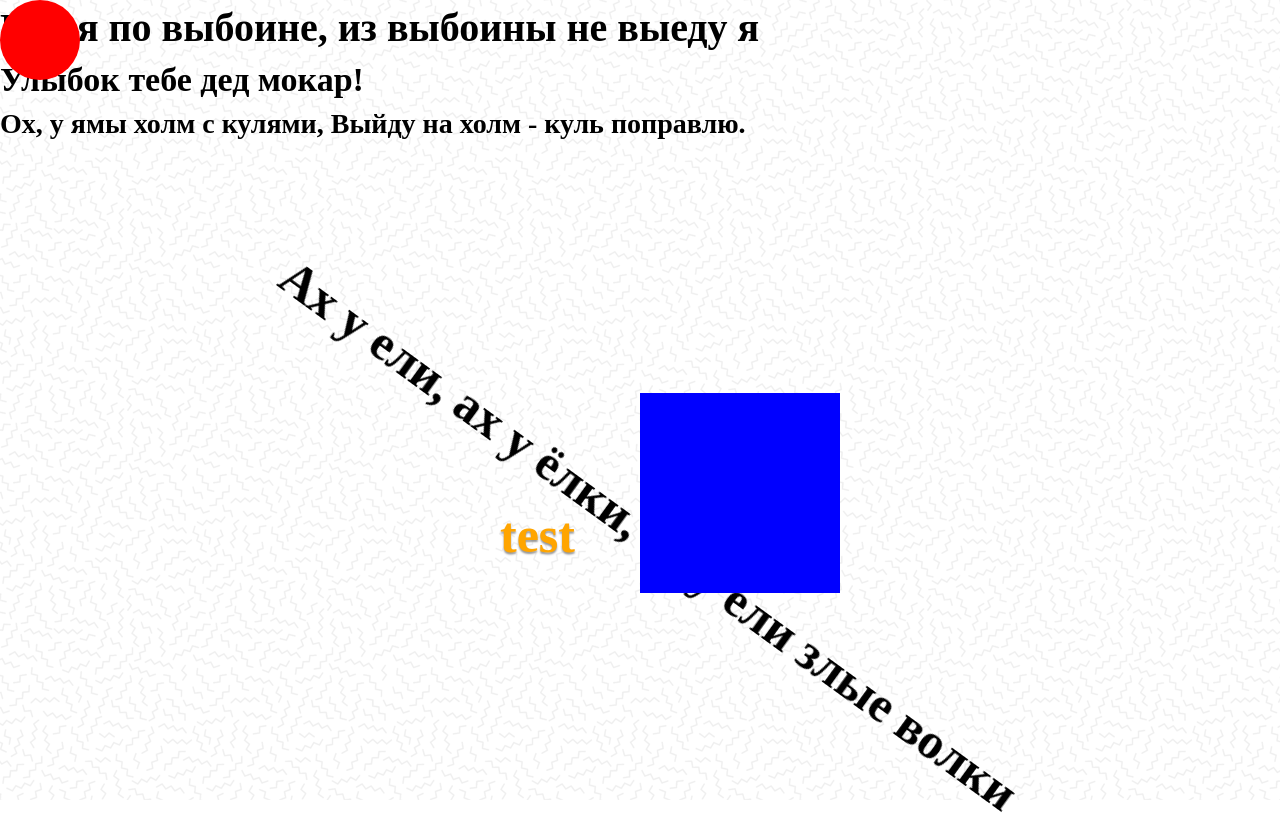
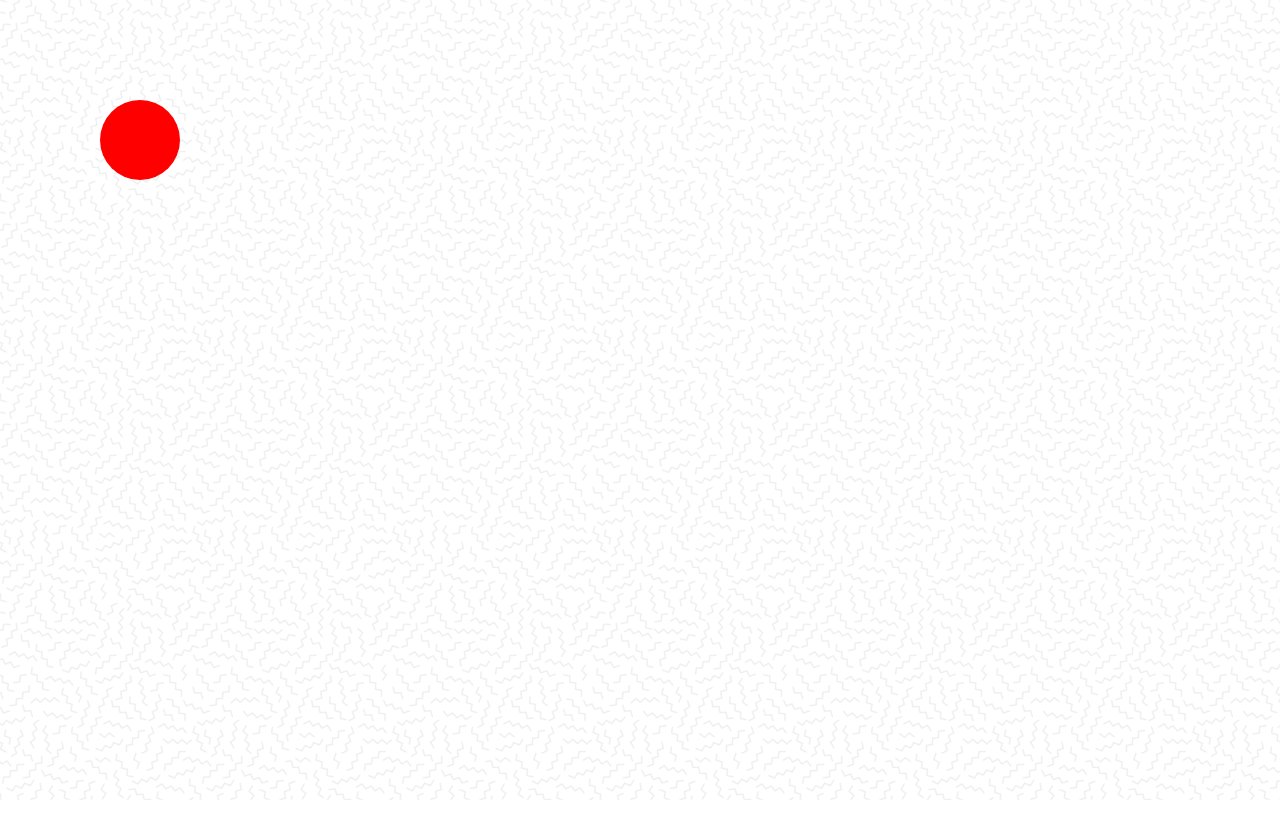
Before and after one commit to MihanEntalpo/gsap-vue-anim, a Vue app: page / in a window 1280 px wide. Built offline with nearby package versions, Linux system fonts and the light colour scheme; a web font is replaced by a local one.

Commit message:
Added layers

```diff
--- /dev/null
+++ b/src/components/layer.vue
@@ -0,0 +1,30 @@
+<template>
+    <div class="anim-container layer" :style="style"><slot></slot></div>
+</template>
+
+<script>
+export default {
+  mounted() {
+
+  },
+  props: {
+     "opacity": {
+         "default": 1
+     }
+  },
+  computed: {
+      "style": function(){ return "opacity:" + this.opacity; }
+  }
+}
+</script>
+
+<style scoped>
+    .anim-container.layer
+    {
+        position:absolute;
+        left:0px;
+        top:0px;
+        width:100vw;
+        height:100vh;
+    }
+</style>
--- a/src/components/scene_1.vue
+++ b/src/components/scene_1.vue
@@ -2,9 +2,12 @@
     <div class="animation">
         <background>
             <div class="anim-container">
-                <mover acid="ball-mover">
+                <layer acid="ball-layer">
+                    <mover acid="ball-mover" x="100" y="100">
                         <ball acid="ball"/>
                     </mover>
+                </layer>
+                <layer acid="experiments-layer" opacity="0">
                     <mover acid="capital-move" x="200" y="500">
                         <spin speed="0.02" acid="capital-spin">
                             <heading  size="1" acid="capital-heading">Ах у ели, ах у ёлки, ах у ели злые волки</heading>
@@ -17,7 +20,7 @@
                     <div class="box-container" ref=box1 >
                         <box id="redbox-1" size="200" color="blue" speed="3"/>
                     </div>
-
+                </layer>
             </div>
         </background>
     </div>
@@ -31,6 +34,7 @@ import heading from './heading.vue';
 import spin from './spin.vue';
 import ball from './ball.vue';
 import mover from './mover.vue';
+import layer from './layer.vue';
 import { Linear, TweenMax } from 'gsap'
 
 export default {
@@ -50,18 +54,19 @@ export default {
 
   },
   components: {
-      box, background, heading, spin, ball, mover
+      box, background, heading, spin, ball, mover, layer
   },
   mounted() {
-        const box1 = this.$refs.box1;
+
         //const timeline = new TimelineLite();
         var r = 150;
         var xc = parseInt(window.innerWidth / 2);
         var yc = parseInt(window.innerHeight / 2);
 
 
-        TweenMax.to(this.test, 5, {x1:500, y1:500, repeat: -1})
-
+        const box1 = this.$refs.box1;
+        if (box1)
+        {
             TweenMax.set(box1, {x: xc , y: yc - r});
             TweenMax.to(box1, 5, {bezier:{type:'thru', values:
                             [
@@ -72,6 +77,11 @@ export default {
                                       {x:xc, y:yc - r}
                             ]
                     }, ease:Linear.easeNone, repeat: -1 });
+        }
+
+        TweenMax.to(this.test, 5, {x1:500, y1:500})
+
+
 
   }
 }
```
Lines whose indentation alone changed are shown as unchanged.
